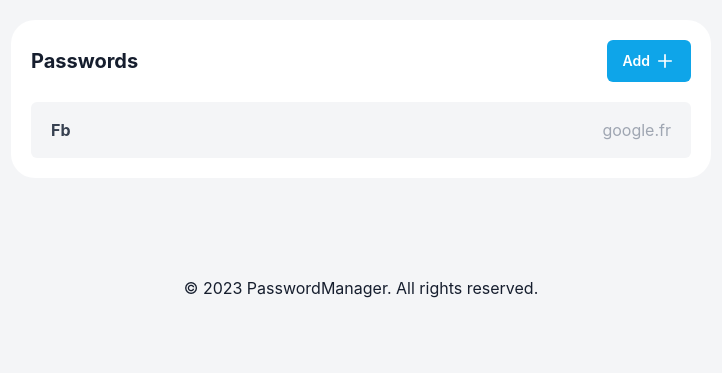
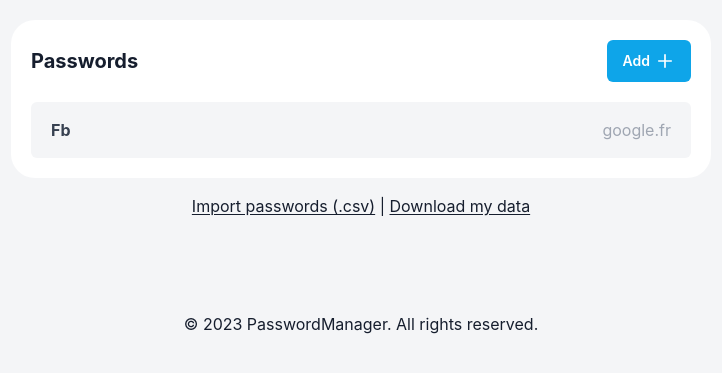
Before and after one commit to paul-bouloc/b3-c2-django-bouloc, a Django app: page / in a window 1280 px wide. Shown: the part 80-453 px from the top of the page, without its empty margins (279-1001 px from the left). Run offline with Django 5.2, Linux system fonts and the light colour scheme; a user stored in the database is signed in; data comes from the database, SQL or seed files in the repository.

Commit message:
Added csv links on dashboard

```diff
--- a/app/templates/app/dashboard.html
+++ b/app/templates/app/dashboard.html
@@ -4,7 +4,7 @@
 
 {% block content %}
 <style>
-  @import '../../static/css/dashboard.css'
+  @import '../../static/css/dashboard.css?v={% now "U" %}'
 </style>
 {% if user.is_authenticated %}
   <div class="dashboard-wrapper">
@@ -33,6 +33,11 @@
       {% endif %}
     </div>
   </div>
+  <div class="csv-support">
+    <a href="{% url 'register' %}">Import passwords (.csv)</a>
+    |
+    <a href="{% url 'register' %}">Download my data</a>
+  </div>
 {% else %}
   Hello, {{ user.username|default:'Guest' }}!
   This is the landing page.
```
Lines whose indentation alone changed are shown as unchanged.
